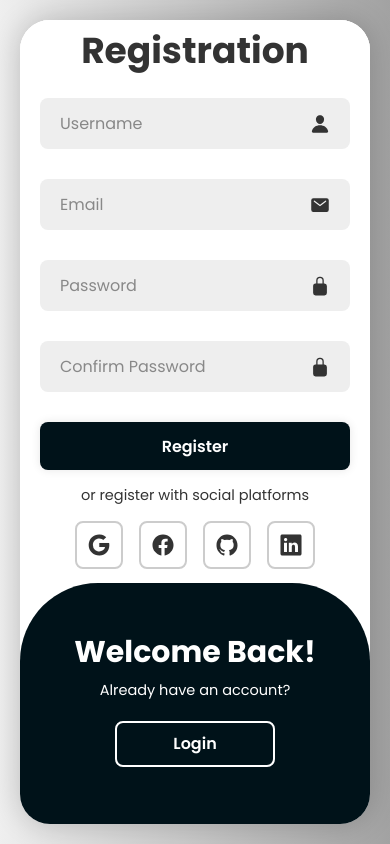
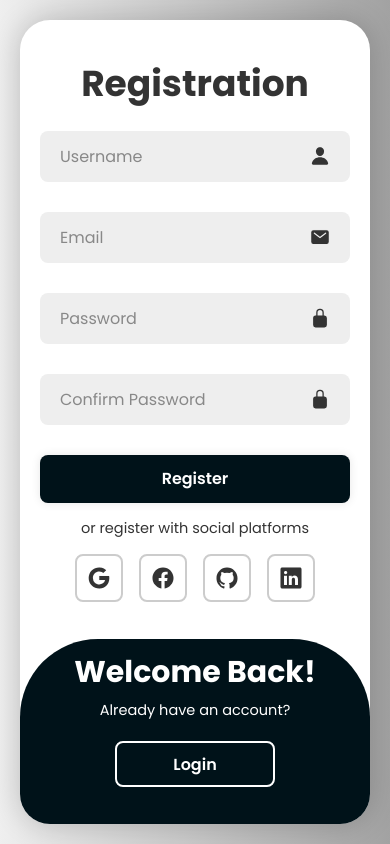
Before and after one commit to deepeshyadavrd/login-signup-form, a plain HTML site: page index.html in a window 390 px wide. Both pictures are taken after a click on the button "Register". Drawn offline with nearby package versions, Linux system fonts and the light colour scheme.

Commit message:
responsive for mobile screen

```diff
--- a/style.css
+++ b/style.css
@@ -201,7 +201,7 @@ form{ width: 100%; }
 
         .container.active .form-box{
             right: 0;
-            bottom: 30%;
+            bottom: 26%;
         }
 
     .toggle-box::before{
@@ -214,7 +214,7 @@ form{ width: 100%; }
 
         .container.active .toggle-box::before{
             left: 0;
-            top: 70%;
+            top: 77%;
         }
 
         .container.active .toggle-panel.toggle-left{
@@ -230,6 +230,7 @@ form{ width: 100%; }
         .toggle-panel.toggle-right{
             right: 0;
             bottom: -30%;
+            height:25%;
         }
 
             .container.active .toggle-panel.toggle-right{ bottom: 0; }
```
